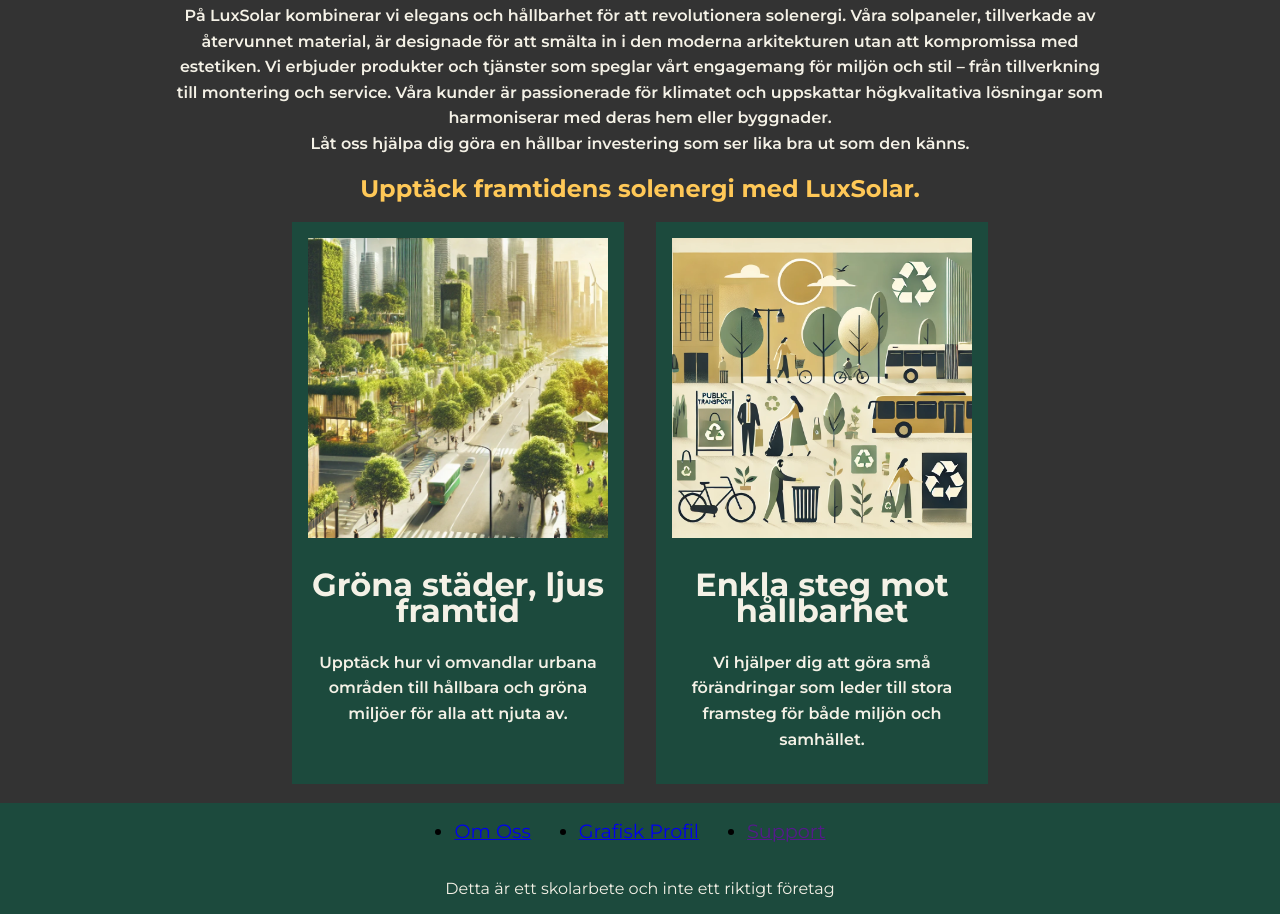
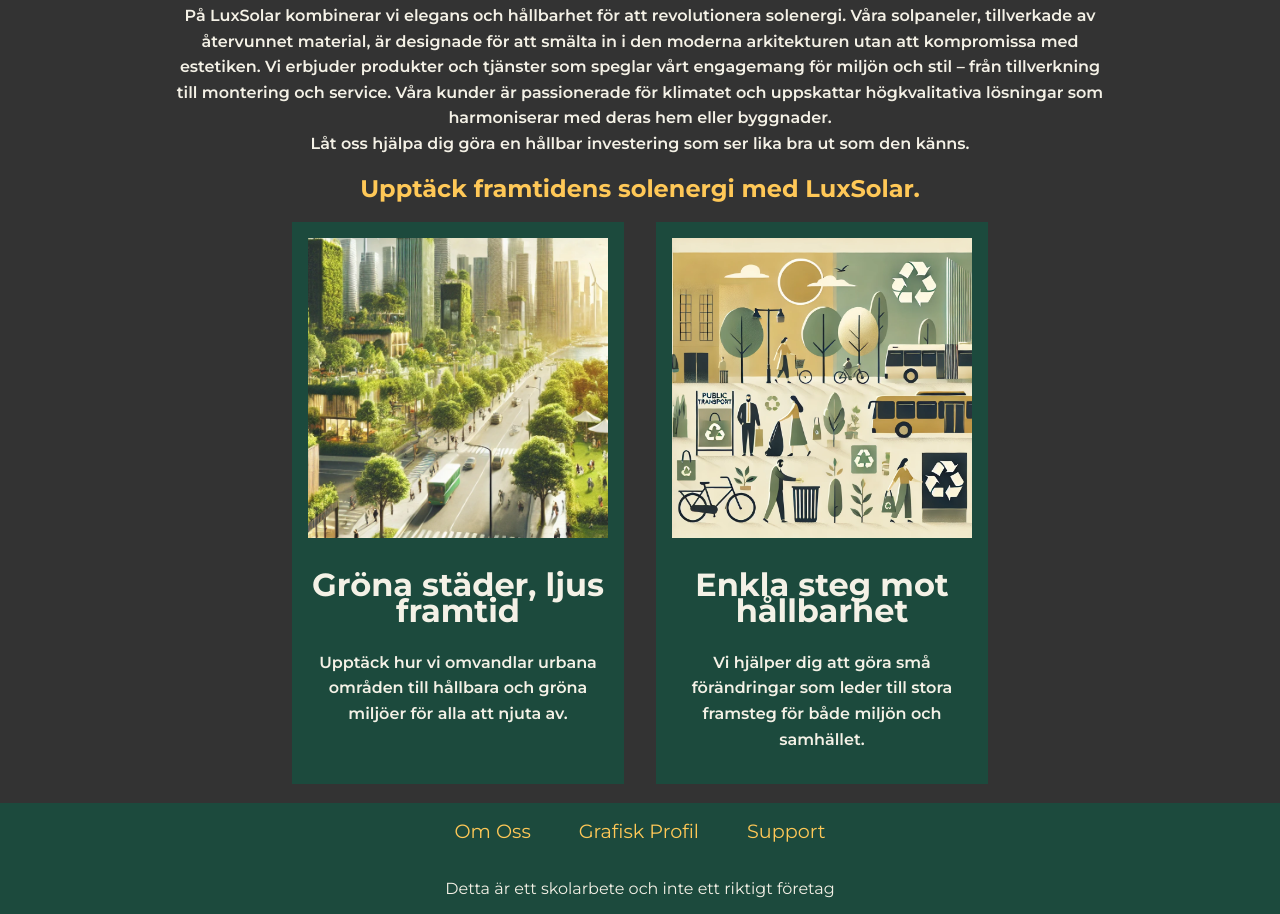
Before and after one commit to SixtenKLindgren/wu1-f-retag, a plain HTML site: page index.html in a window 1280 px wide. Shown: the part 509-1423 px from the top of the page. Drawn offline with nearby package versions, Linux system fonts and the light colour scheme; a web font is replaced by a local one.

Commit message:
fixade footer på startsidan

```diff
--- a/index.css
+++ b/index.css
@@ -128,13 +128,16 @@ body {
     margin: 0;
     padding: 1rem;
 }
+.footernav {
+    list-style: none;
+}
 
-.footernav > a {
+.footernav * {
     color: var(--yellow);
     text-decoration: none;
 }
 
-.footernav > a:hover {
+.footernav *:hover {
     color: var(--light);
 }
 
```
